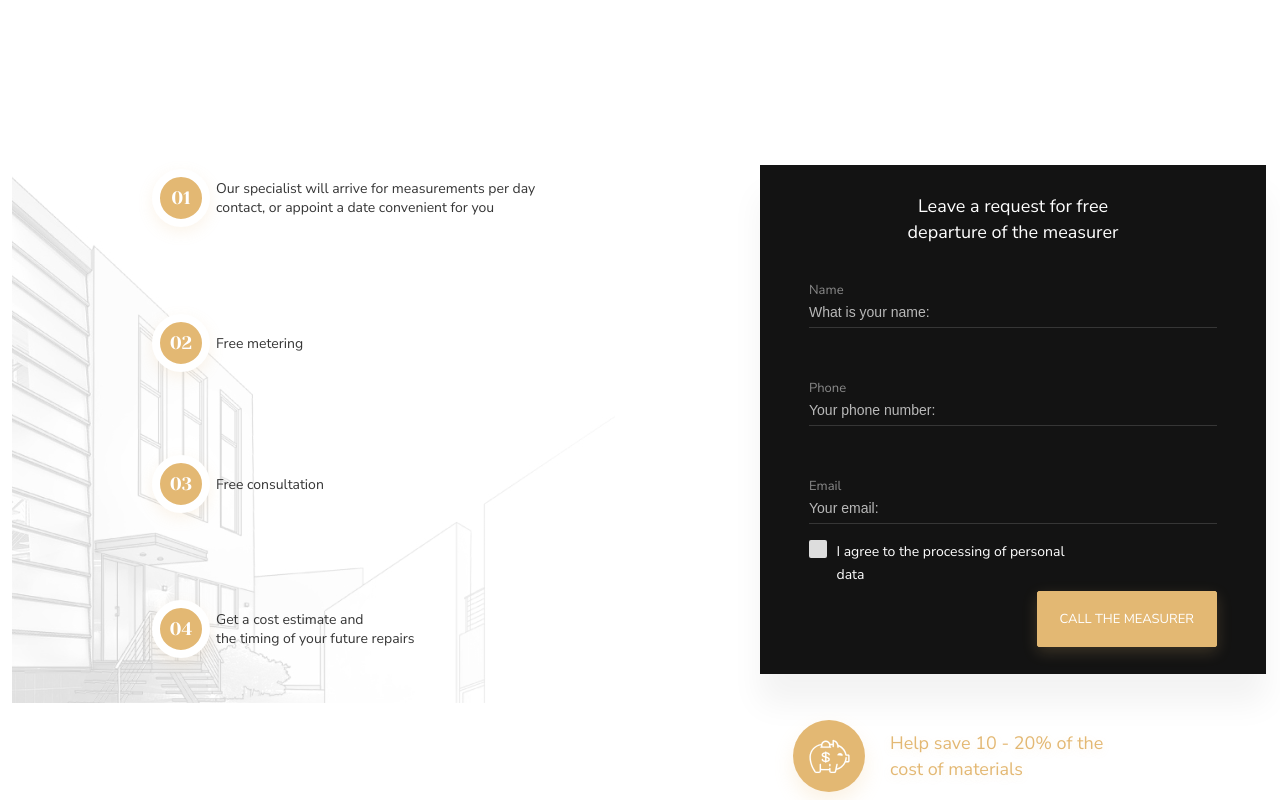
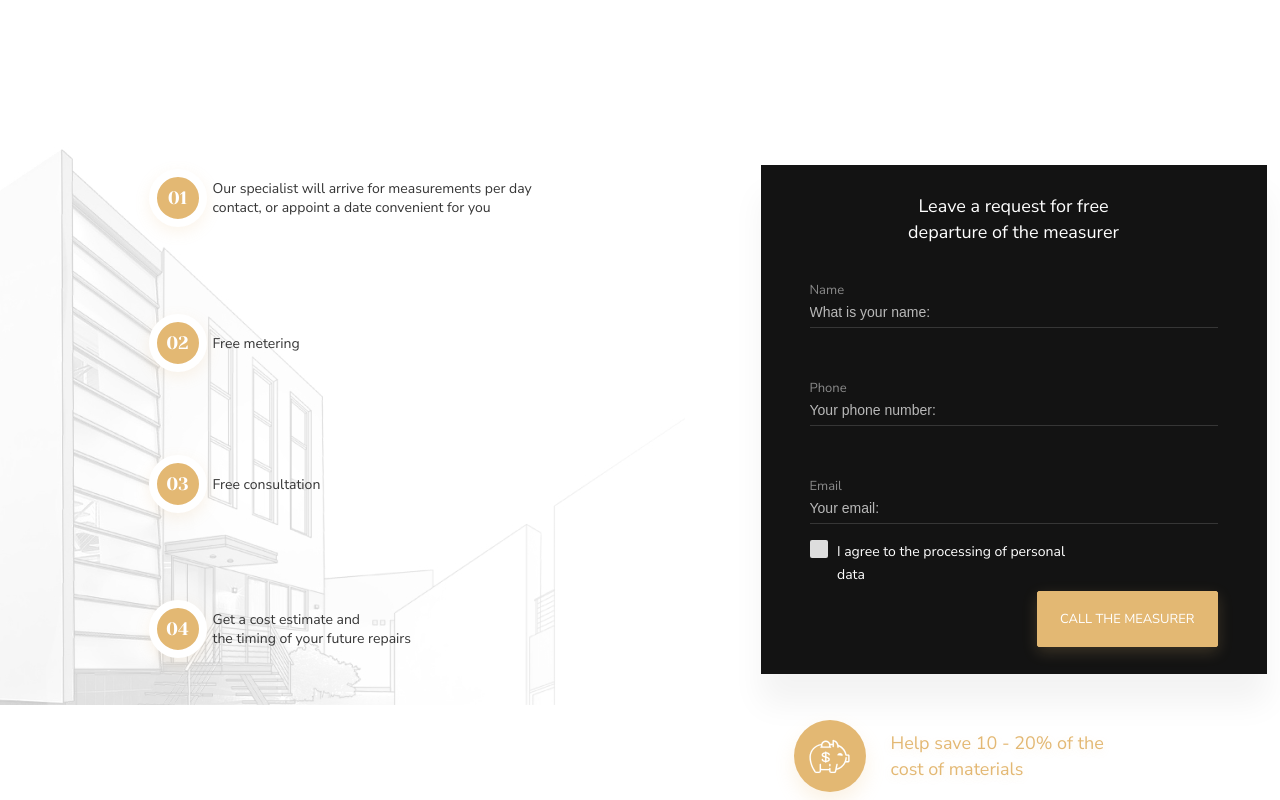
Before and after one commit to sTorov/project_site_layout, a plain HTML site: page index.html in a window 1280 px wide. Shown: the part 3358-4158 px from the top of the page. Drawn offline with Linux system fonts and the light colour scheme.

Commit message:
fix fourth section

```diff
--- a/index.html
+++ b/index.html
@@ -198,9 +198,9 @@
                 </div>
             </section>
             <section class="fourth_section">
-                <div class="container fourth_section_container">
-                    <div class="fourth_section_container_subcontainer">
-                        <div class="fourth_section_subcontainer_content">
+                <div class="fourth_section_substrate">
+                    <div class="container fourth_section_container">
+                        <div class="fourth_section_content_block">
                             <div class="content_item">
                                 <div class="content_item_number_circle">01</div>
                                 <p class="content_item_text">
--- a/styles/styles.css
+++ b/styles/styles.css
@@ -258,7 +258,7 @@ body *{
     display: flex;
     flex-direction: column;
     align-items: center;
-    margin-bottom: 158px;
+    margin-bottom: 138px;
 }
 
 .title_block_subtitle{
@@ -477,15 +477,21 @@ body *{
     padding: 17px 18.5px;
 }
 
-.fourth_section_container_subcontainer{
+.fourth_section_substrate{
+    padding-top: 20px;
+    background-image: url('../images/fourth_section_background_1.jpg');
+    background-repeat: no-repeat;
+    background-position: -18px -38px;
+}
+
+.fourth_section_container{
     display: flex;
     justify-content: space-around;
-    padding-left: 118px;
 }
 
-.fourth_section_subcontainer_content{
-    padding-right: 220px;
-    margin-left: 20px;
+.fourth_section_content_block{
+    margin-left: 135px;
+    margin-right: 225px;
 }
 
 .content_item_text{
@@ -615,9 +621,3 @@ body *{
 .fourth_section_checkbox{
     margin-bottom: 5px;
 }
-
-.fourth_section_container{
-    background-image: url('../images/fourth_section_background_1.jpg');
-    background-repeat: no-repeat;
-    background-position: -100px -60px;
-}
```
